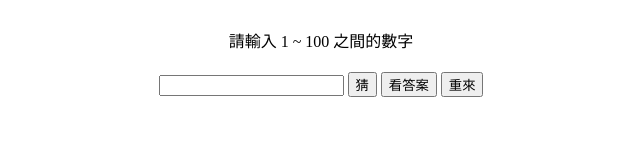
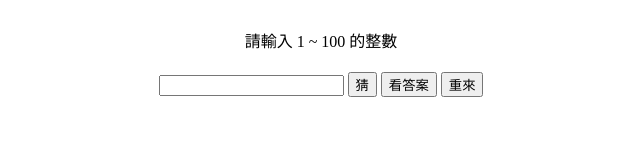
Before and after one commit to Weiwei218/Weiwei218.github.io, a plain HTML site: page TA/HW-GuestNumber/GuestNumber.html in a window 1280 px wide. Shown: the full height of the page, 319-959 px from the left. Drawn offline with Linux system fonts and the light colour scheme.

```diff
--- a/TA/HW-GuestNumber/GuestNumber.html
+++ b/TA/HW-GuestNumber/GuestNumber.html
@@ -24,7 +24,7 @@
         <div class="range">請輸入
             <span class="min">1</span> ~
             <span class="max">100</span>
-            之間的數字
+            的整數
         </div>
         <div class="input-bar">
             <input type="text">
```
